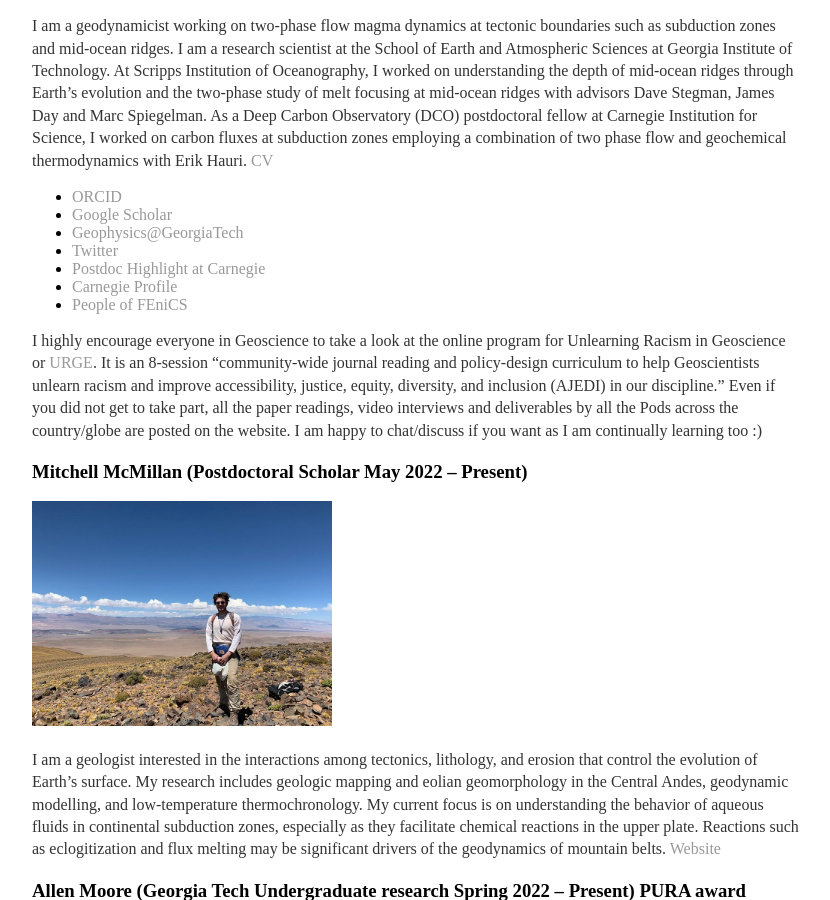
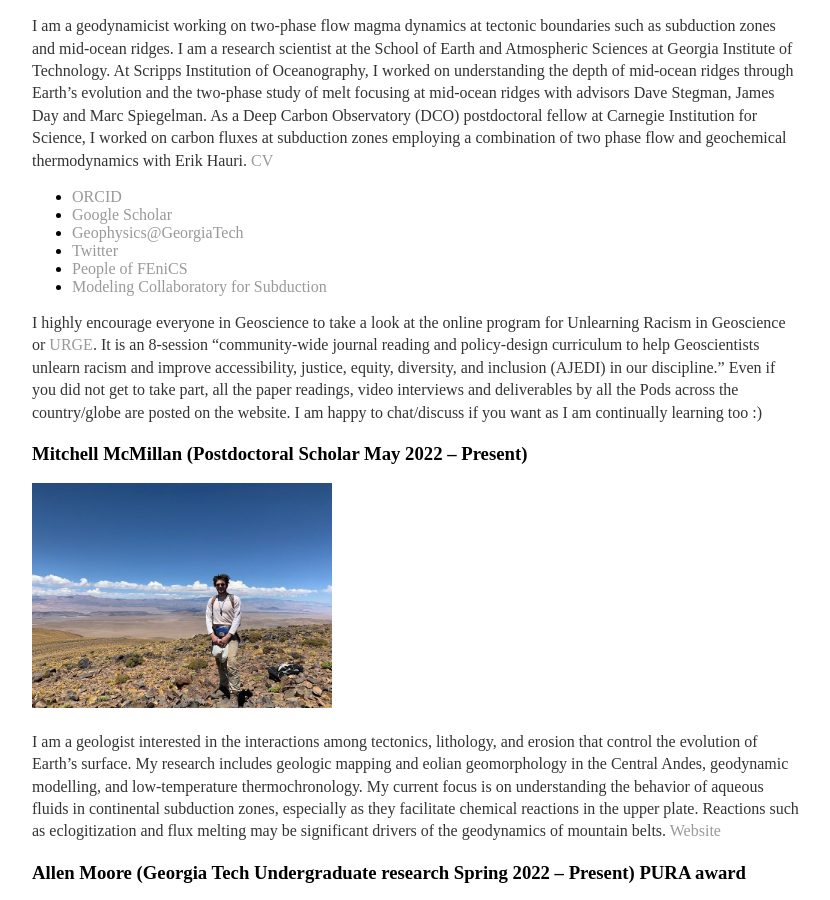
Before and after one commit to joycesim/joycesim.github.io, a Jekyll site: the page built from group/index.md, in a window 1280 px wide and 900 px high, scrolled down 606 px. Shown: the whole window, without its empty margins (224-1054 px from the left). Built offline with Jekyll 4.4.1, drawn with Linux system fonts in a browser that asks for light colours.

Commit message:
Update index.md

```diff
--- a/group/index.md
+++ b/group/index.md
@@ -13,9 +13,8 @@ I am a geodynamicist working on two-phase flow magma dynamics at tectonic bounda
 * [Google Scholar](https://scholar.google.com/citations?user=u2L2NLEAAAAJ&hl=en&authuser=1)
 * [Geophysics@GeorgiaTech](http://geophysics.eas.gatech.edu/)
 * [Twitter](https://twitter.com/SimDynamics)
-* [Postdoc Highlight at Carnegie](https://dtm.carnegiescience.edu/news/postdoc-spotlight-modelling-mid-ocean-ridges-joyce-sim)
-* [Carnegie Profile](https://dtm.carnegiescience.edu/people/postdoctoral/shi-joyce-sim)
 * [People of FEniCS](https://fenicsproject.org/people-of-fenics/)
+* [Modeling Collaboratory for Subduction](https://www.sz4d.org/mcs)
 
 I highly encourage everyone in Geoscience to take a look at the online program for Unlearning Racism in Geoscience or [URGE](www.urgeoscience.org). It is an 8-session "community-wide journal reading and policy-design curriculum to help Geoscientists unlearn racism and improve accessibility, justice, equity, diversity, and inclusion (AJEDI) in our discipline." Even if you did not get to take part, all the paper readings, video interviews and deliverables by all the Pods across the country/globe are posted on the website. I am happy to chat/discuss if you want as I am continually learning too :)
 
```
